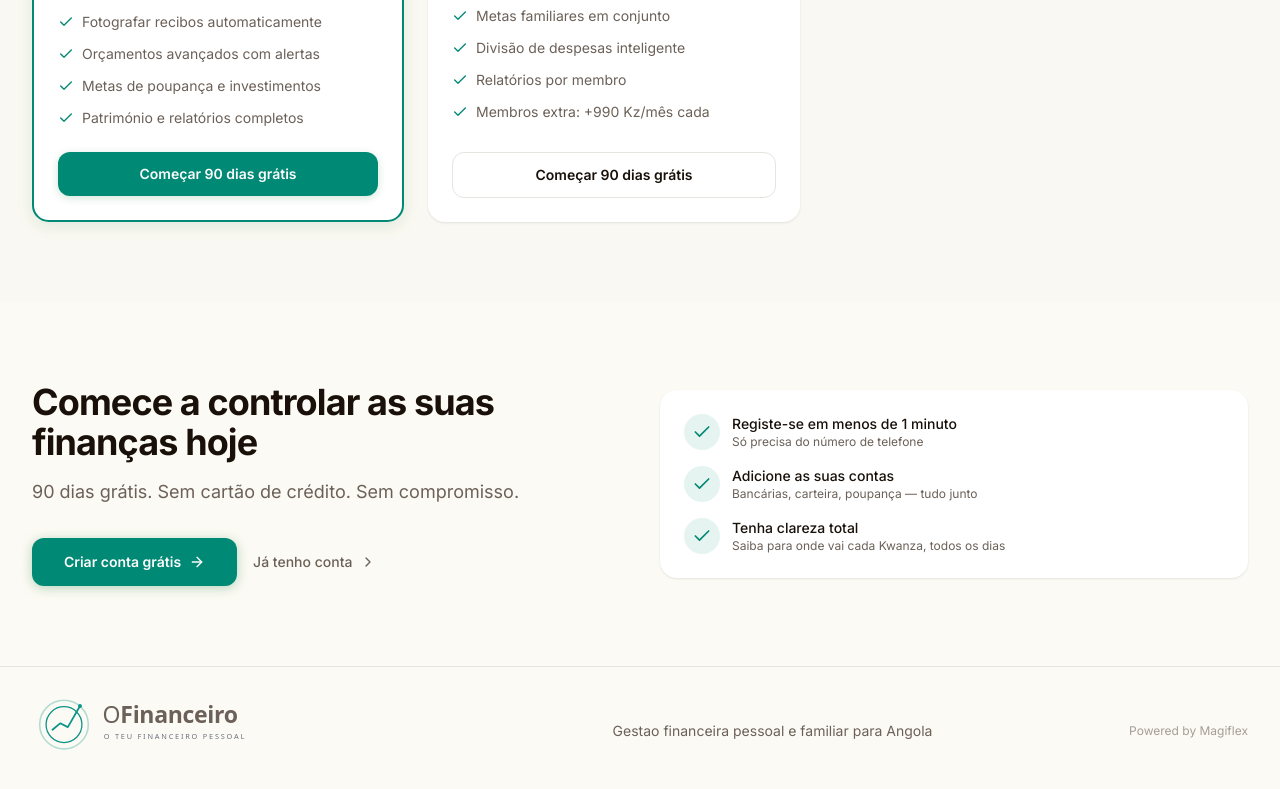
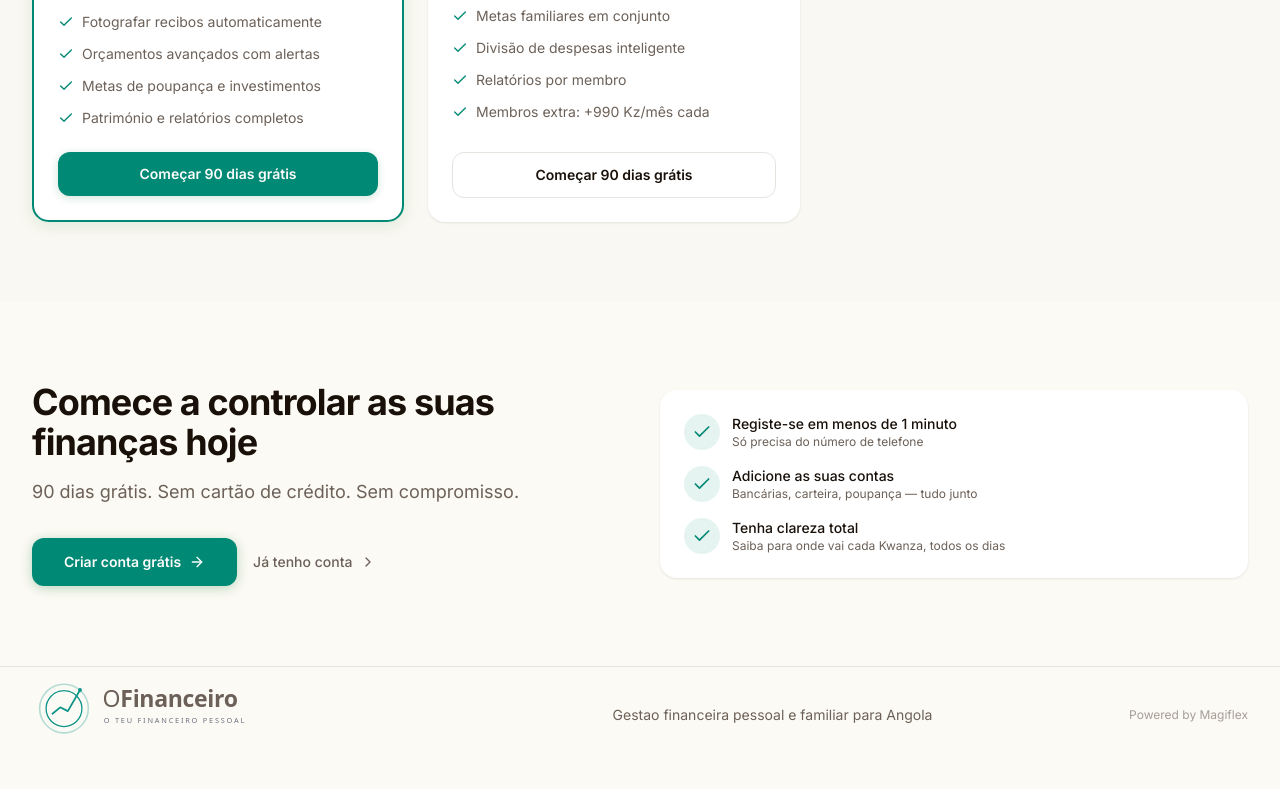
Before and after one commit to bentocussei/ofinanceiro, a Next.js app in the folder apps/web/: page / in a window 1280 px wide. Shown: the part 3119-3908 px from the top of the page. After the commit the page ends 3882 px from the top, so only its background shows below. Built offline with nearby package versions, Linux system fonts and the light colour scheme.

Commit message:
fix(web): reduce footer padding py-8 to py-4

```diff
--- a/apps/web/src/app/page.tsx
+++ b/apps/web/src/app/page.tsx
@@ -438,8 +438,8 @@ export default function LandingPage() {
       </section>
 
       {/* Footer */}
-      <footer className="border-t border-border py-8">
-        <div className="mx-auto flex flex-col items-center justify-between gap-4 px-8 text-sm text-muted-foreground sm:flex-row max-w-[1600px]">
+      <footer className="border-t border-border py-4">
+        <div className="mx-auto flex flex-col items-center justify-between gap-3 px-8 text-sm text-muted-foreground sm:flex-row max-w-[1600px]">
           <LogoFull className="h-16" />
           <p>Gestao financeira pessoal e familiar para Angola</p>
           <p className="text-xs text-muted-foreground/60">Powered by Magiflex</p>
```
